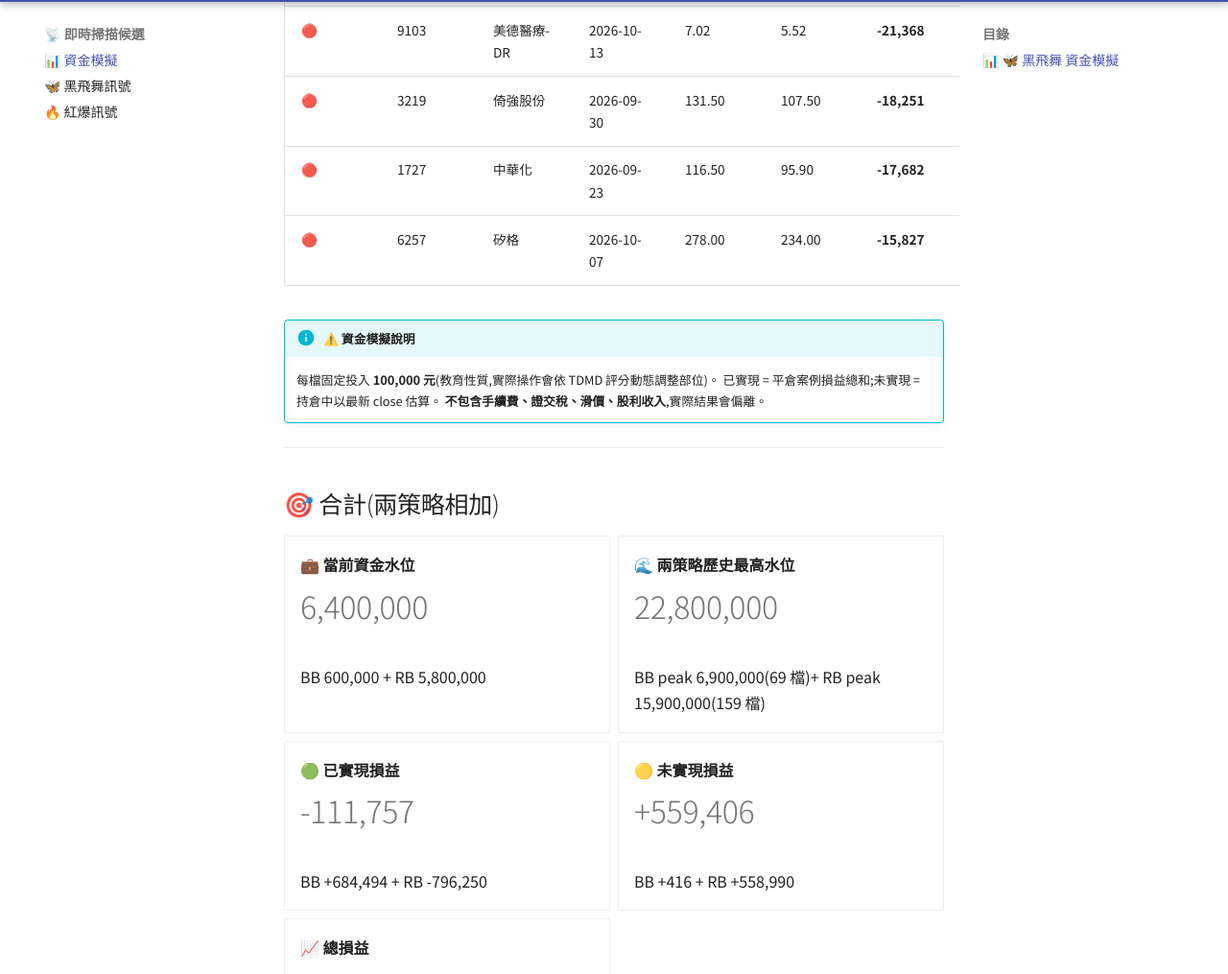
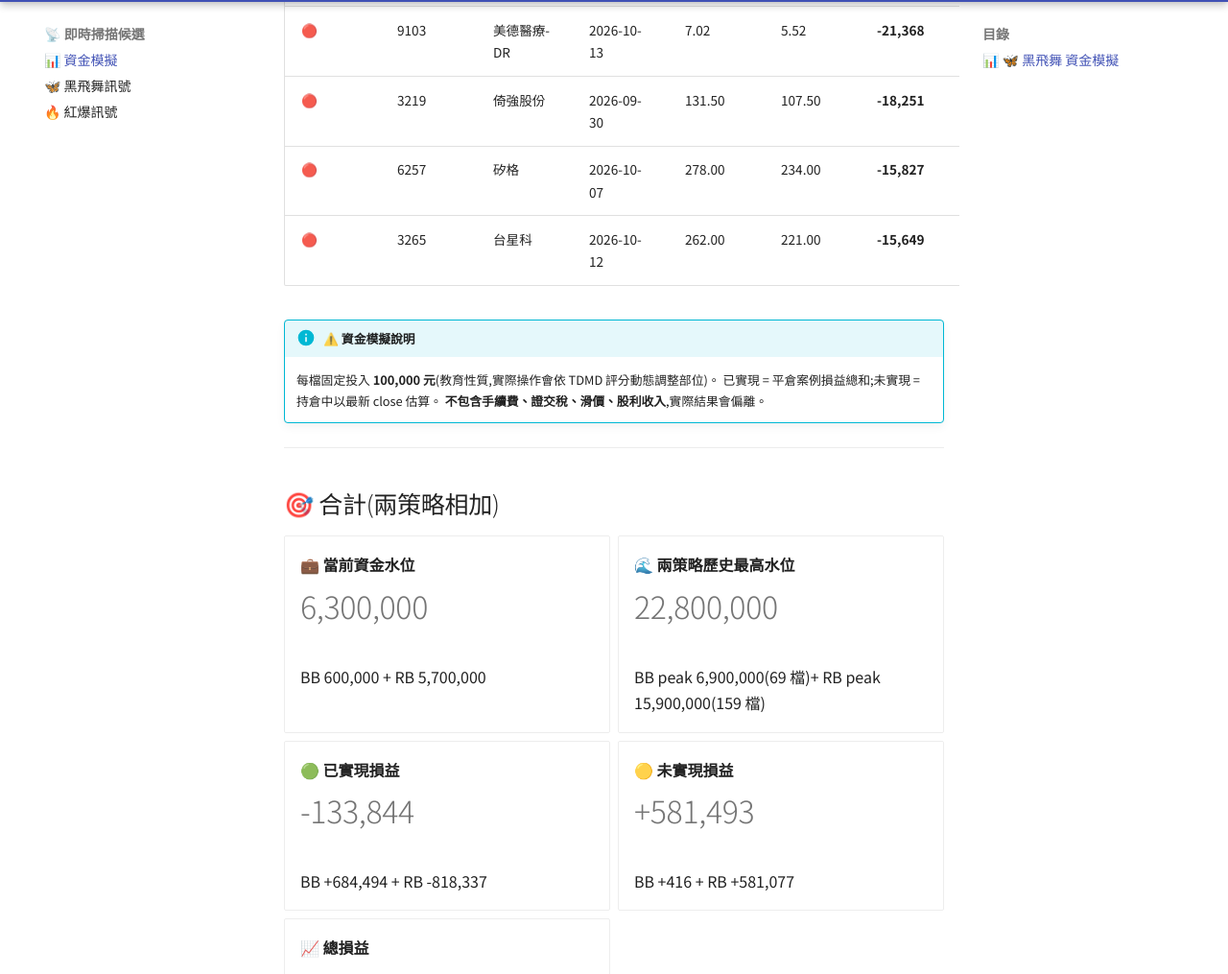
Before and after one commit to ShoppingLiao/stock-analysis-public, an MkDocs documentation site: the page built from docs/signals_capital.md, in a window 1280 px wide and 1400 px high, scrolled down 2979 px. Shown: the part 94-1109 px from the top of the window at 96% size. Built offline with MkDocs 1.6.1 and Material for MkDocs 9.7.7, drawn with Linux system fonts in a browser that asks for light colours; comment, search, counter and statistics services are not loaded; some of the changed text lies outside the part shown.

Commit message:
docs(signals): update BB + RB + capital (2026-10-28)

```diff
--- a/docs/signals_capital.md
+++ b/docs/signals_capital.md
@@ -72,9 +72,9 @@
 
 -   **💼 當前資金水位**
 
-    # 5,800,000
+    # 5,700,000
 
-    持倉 58 檔 × 100,000
+    持倉 57 檔 × 100,000
 
 -   **🌊 歷史最高水位**
 
@@ -84,15 +84,15 @@
 
 -   **🟢 已實現損益**
 
-    # -796,250
+    # -818,337
 
-    勝率 30.7% / 267 檔已平倉
+    勝率 30.5% / 269 檔已平倉
 
 -   **🟡 未實現損益**
 
-    # +558,990
+    # +581,077
 
-    持倉 58 檔(現價 vs 進場價)
+    持倉 57 檔(現價 vs 進場價)
 
 -   **📉 總損益**
 
@@ -102,7 +102,7 @@
 
 </div>
 
-> **💡 解讀**:這個策略歷史上**同時最多持有 159 檔**(在 2026-06-23),代表「玩這個策略至少要準備 **15,900,000 元**」才不會因資金不夠錯過訊號。當前只佔用 5,800,000(58 檔)。
+> **💡 解讀**:這個策略歷史上**同時最多持有 159 檔**(在 2026-06-23),代表「玩這個策略至少要準備 **15,900,000 元**」才不會因資金不夠錯過訊號。當前只佔用 5,700,000(57 檔)。
 
 ### 持倉中 — Top 5 獲利 / 虧損
 
@@ -116,8 +116,8 @@
 | 🔴 | 6834 | 天二科技 | 2026-10-14 | 162.50 | 125.00 | **-23,077** | **-23.08%** |
 | 🔴 | 9103 | 美德醫療-DR | 2026-10-13 | 7.02 | 5.52 | **-21,368** | **-21.37%** |
 | 🔴 | 3219 | 倚強股份 | 2026-09-30 | 131.50 | 107.50 | **-18,251** | **-18.25%** |
-| 🔴 | 1727 | 中華化 | 2026-09-23 | 116.50 | 95.90 | **-17,682** | **-17.68%** |
 | 🔴 | 6257 | 矽格 | 2026-10-07 | 278.00 | 234.00 | **-15,827** | **-15.83%** |
+| 🔴 | 3265 | 台星科 | 2026-10-12 | 262.00 | 221.00 | **-15,649** | **-15.65%** |
 
 !!! info "⚠️ 資金模擬說明"
     每檔固定投入 **100,000 元**(教育性質,實際操作會依 TDMD 評分動態調整部位)。
@@ -132,9 +132,9 @@
 
 -   **💼 當前資金水位**
 
-    # 6,400,000
+    # 6,300,000
 
-    BB 600,000 + RB 5,800,000
+    BB 600,000 + RB 5,700,000
 
 -   **🌊 兩策略歷史最高水位**
 
@@ -144,15 +144,15 @@
 
 -   **🟢 已實現損益**
 
-    # -111,757
+    # -133,844
 
-    BB +684,494 + RB -796,250
+    BB +684,494 + RB -818,337
 
 -   **🟡 未實現損益**
 
-    # +559,406
+    # +581,493
 
-    BB +416 + RB +558,990
+    BB +416 + RB +581,077
 
 -   **📈 總損益**
 
```
Also changed, not shown: docs/signals_red_burst.md (+66 -71 lines).
